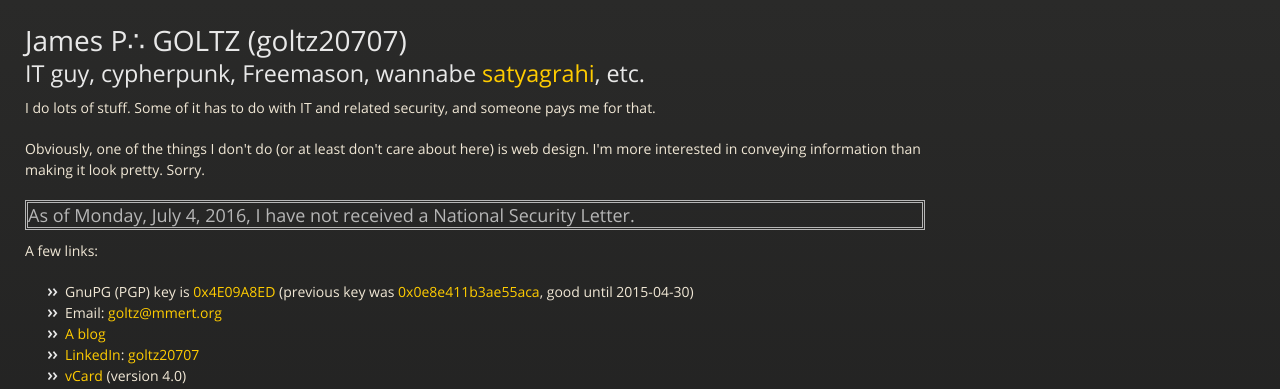
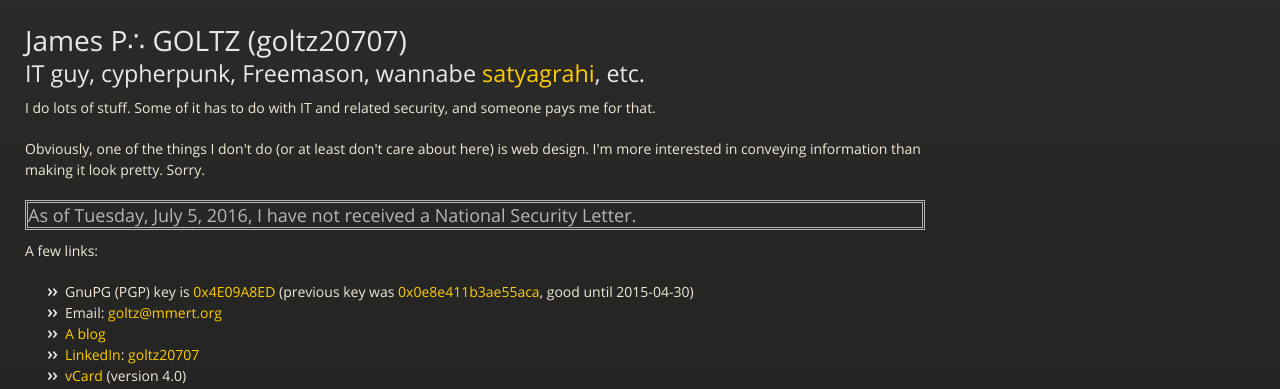
Before and after one commit to goltz20707/goltz20707.github.io, a Jekyll site: the page built from index.html, in a window 1280 px wide. Shown: the top 389 px of the page. Built offline with Jekyll 4.4.1, drawn with Linux system fonts in a browser that asks for light colours.

Commit message:
Updated date.

```diff
--- a/_includes/nsl.html
+++ b/_includes/nsl.html
@@ -1,6 +1,6 @@
 <!-- insert date with date '+%A, %B %e, %Y' -->
 <h3 style="border: double">As of
 
-Monday, July 4, 2016,
+Tuesday, July  5, 2016,
 
 I have not received a National Security Letter.</h3>
```
